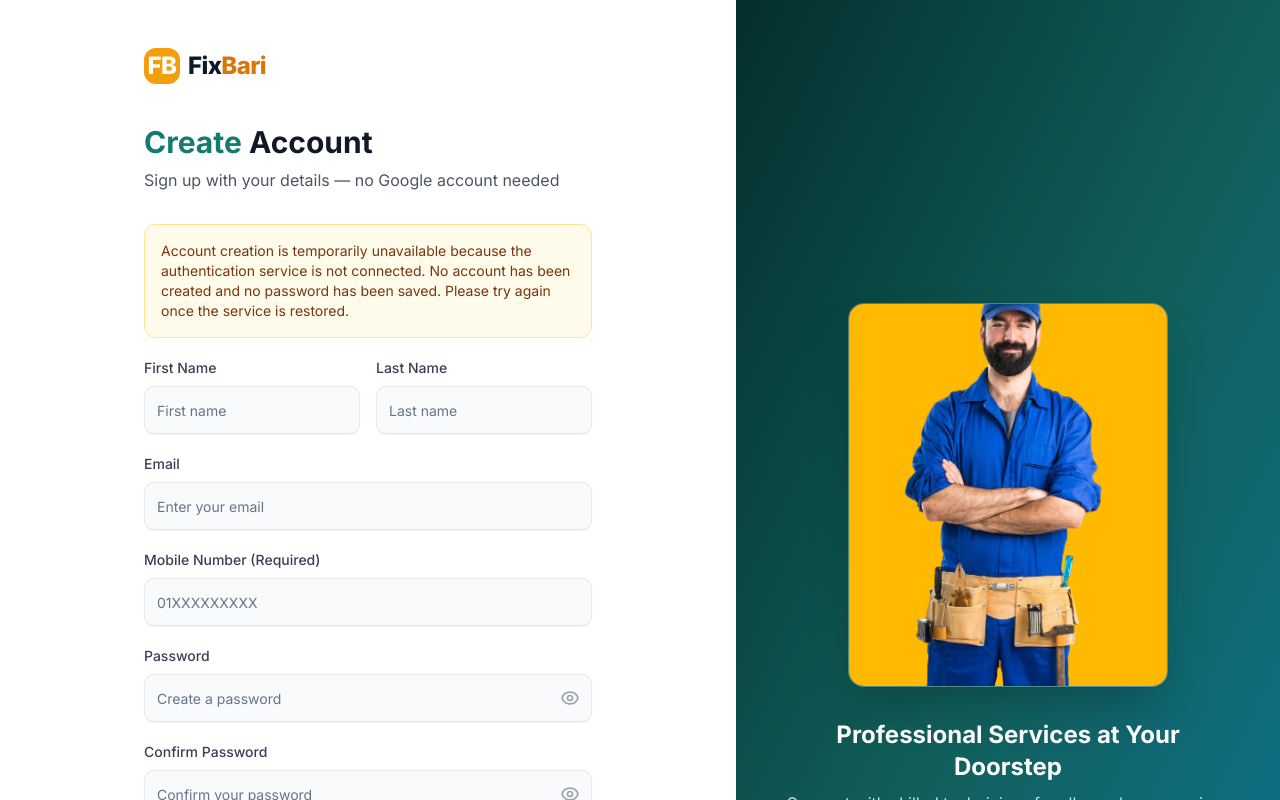
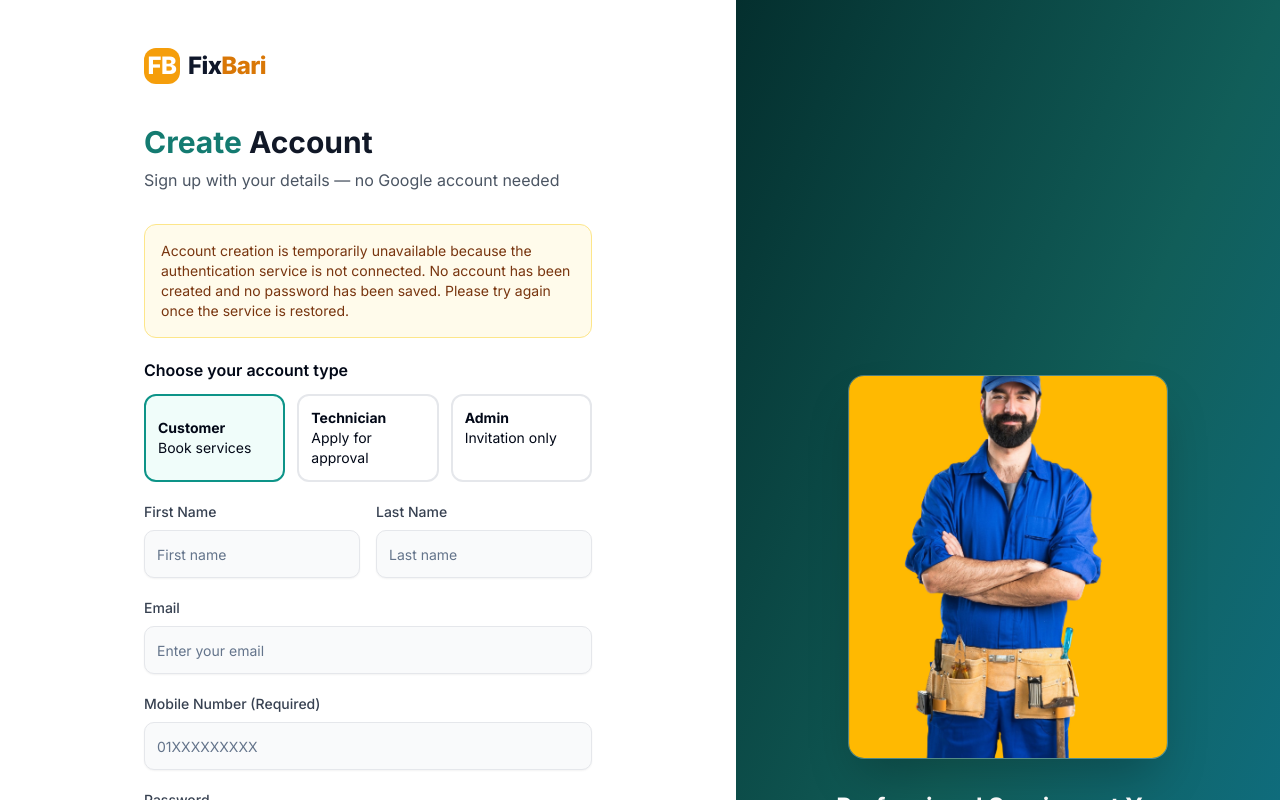
Before and after one commit to EMON-721/FixBari, a Next.js app in the folder apps/web/: page /register in a window 1280 px wide. Shown: the top 800 px of the page. Built offline with nearby package versions, Linux system fonts and the light colour scheme; no server answers.

Commit message:
feat(ui): show three distinct signup entry options

```diff
--- a/apps/web/src/components/auth/register-form.tsx
+++ b/apps/web/src/components/auth/register-form.tsx
@@ -92,6 +92,19 @@ export function RegisterForm() {
           {error}
         </div>
       )}
+
+      <fieldset className="space-y-3">
+        <legend className="font-semibold">Choose your account type</legend>
+        <div className="grid gap-3 sm:grid-cols-3">
+          <button type="button" aria-pressed={selectedRole === "CUSTOMER"} onClick={() => setValue("role", "CUSTOMER")} className={`rounded-xl border-2 p-3 text-left text-sm ${selectedRole === "CUSTOMER" ? "border-teal-600 bg-teal-50" : "border-gray-200"}`}>
+            <strong className="block">Customer</strong><span>Book services</span>
+          </button>
+          <button type="button" aria-pressed={selectedRole === "TECHNICIAN"} onClick={() => setValue("role", "TECHNICIAN")} className={`rounded-xl border-2 p-3 text-left text-sm ${selectedRole === "TECHNICIAN" ? "border-teal-600 bg-teal-50" : "border-gray-200"}`}>
+            <strong className="block">Technician</strong><span>Apply for approval</span>
+          </button>
+          <Link href="/admin-access" className="rounded-xl border-2 border-gray-200 p-3 text-left text-sm hover:border-teal-600"><strong className="block">Admin</strong><span>Invitation only</span></Link>
+        </div>
+      </fieldset>
 
       <div className="grid grid-cols-2 gap-4">
         <FormField label="First Name" error={errors.firstName?.message}>
```
